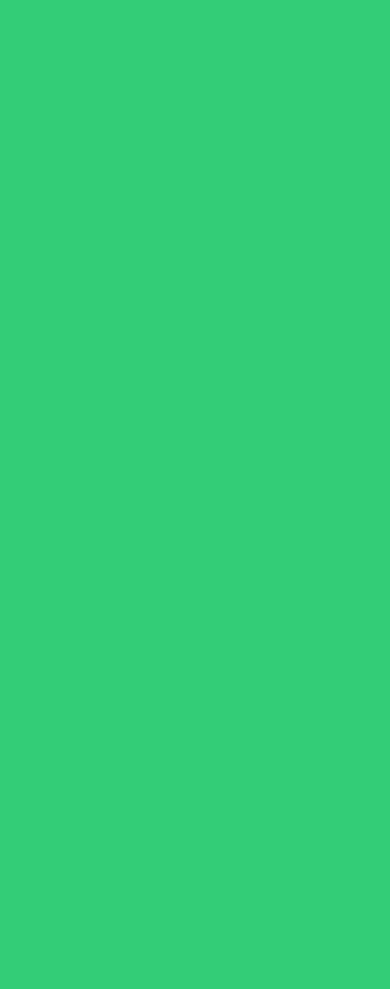
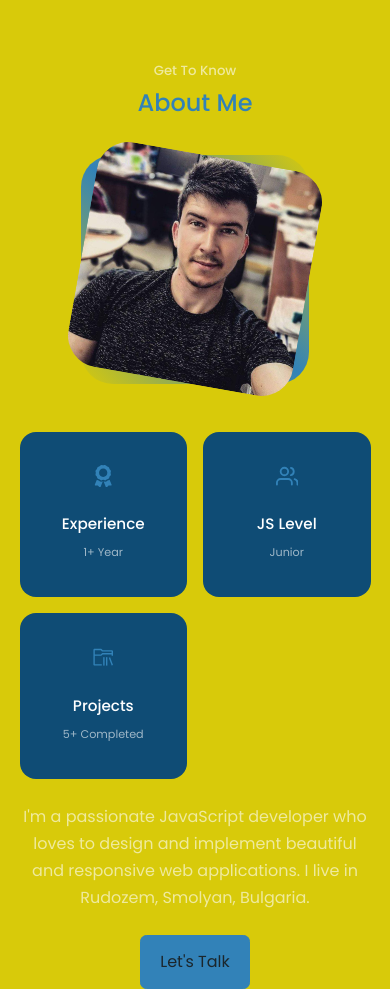
Before and after one commit to BorislavBenderov/my-react-portfolio, a React (Create React App) app: page / in a window 390 px wide. Shown: the part 880-1869 px from the top of the page. Before the commit the page ends 844 px from the top, so only its background shows below. Built offline with nearby package versions, Linux system fonts and the light colour scheme.

Commit message:
Making About component and about component css

```diff
--- a/src/App.js
+++ b/src/App.js
@@ -1,8 +1,11 @@
+import { Header } from './components/header/Header';
+import { About } from './components/аbout/About';
 
 function App() {
   return (
     <>
-
+    <Header />
+    <About />
     </>
   );
 }
--- /dev/null
+++ b/src/components/аbout/About.js
@@ -0,0 +1,48 @@
+import './about.css';
+import { FaAward } from 'react-icons/fa';
+import { FiUsers } from 'react-icons/fi';
+import { VscFolderLibrary } from 'react-icons/vsc';
+import ME from '../../assets/me.jpg';
+
+export const About = () => {
+    return (
+        <section id='about'>
+            <h5>Get To Know</h5>
+            <h2>About Me</h2>
+
+            <div className="container about__container">
+                <div className="about__me">
+                    <div className="about__me-image">
+                        <img src={ME} alt="About Image" />
+                    </div>
+                </div>
+
+                <div className="about__content">
+                    <div className="about__cards">
+                        <article className='about__card'>
+                            <FaAward className='about__icon' />
+                            <h5>Experience</h5>
+                            <small>1+ Year </small>
+                        </article>
+                        <article className='about__card'>
+                            <FiUsers className='about__icon' />
+                            <h5>JS Level</h5>
+                            <small>Junior</small>
+                        </article>
+                        <article className='about__card'>
+                            <VscFolderLibrary className='about__icon' />
+                            <h5>Projects</h5>
+                            <small>5+ Completed</small>
+                        </article>
+                    </div>
+
+                    <p>
+                        I'm a passionate JavaScript developer who loves to design and implement beautiful and responsive web applications. I live in Rudozem, Smolyan, Bulgaria.
+                    </p>
+
+                    <a href="#contact" className='btn btn-primary'>Let's Talk</a>
+                </div>
+            </div>
+        </section>
+    );
+}
--- /dev/null
+++ b/src/components/аbout/about.css
@@ -0,0 +1,103 @@
+.about__container {
+    display: grid;
+    grid-template-columns: 35% 50%;
+    gap: 15%;
+}
+
+.about__me {
+    width: 100%;
+    aspect-ratio: 1/1;
+    border-radius: 2rem;
+    background: linear-gradient(45deg, transparent, var(--color-primary), transparent);
+    display: grid;
+    place-items: center;
+}
+
+.about__me-image {
+    border-radius: 2rem;
+    overflow: hidden;
+    transform: rotate(10deg);
+    transition: var(--transition);
+}
+.about__me-image:hover {
+    transform: rotate(0);
+}
+
+.about__cards {
+    display: grid;
+    grid-template-columns: repeat(3, 1fr);
+    gap: 1.5rem;
+}
+
+.about__card {
+    background: var(--color-bg-variant);
+    border: 1px solid transparent;
+    border-radius: 1rem;
+    padding: 2rem;
+    text-align: center;
+    transition: var(--transition);
+}
+
+.about__card:hover {
+    transform: scale(1.2);
+}
+
+.about__icon {
+    color: var(--color-primary);
+    font-size: 1.4rem;
+    margin-bottom: 1rem;
+}
+
+.about__card h5 {
+    font-size: 0.95rem;
+}
+
+.about__card small {
+    font-size: 0.7rem;
+    color: var(--color-light);
+}
+
+.about__content p {
+    margin: 2rem 0 2.6rem;
+    color: var(--color-light);
+}
+
+/* MEDIA QUERIES (MEDIUM DEVICES) */
+
+@media screen and (max-width: 1024px) {
+    .about__container {
+        grid-template-columns: 1fr;
+        gap: 0;
+    }
+
+    .about__me {
+        width: 50%;
+        margin: 2rem auto 4rem;
+    }
+
+    .about__content p {
+        margin: 1rem 0 1.5rem;
+    }
+}
+
+/* MEDIA QUERIES (SMALL DEVICES) */
+
+@media screen and (max-width: 600px) {
+    .about__me {
+        width: 65%;
+        margin: 0 auto 3rem;
+    }
+
+    .about__cards {
+        grid-template-columns: 1fr 1fr;
+        gap: 1rem;
+    }
+
+    .about__content {
+        text-align: center;
+    }
+
+    .about__content p {
+        margin: 1.5rem 0;
+    }
+}
```
Also changed, not shown: src/assets/me.jpg (added).
